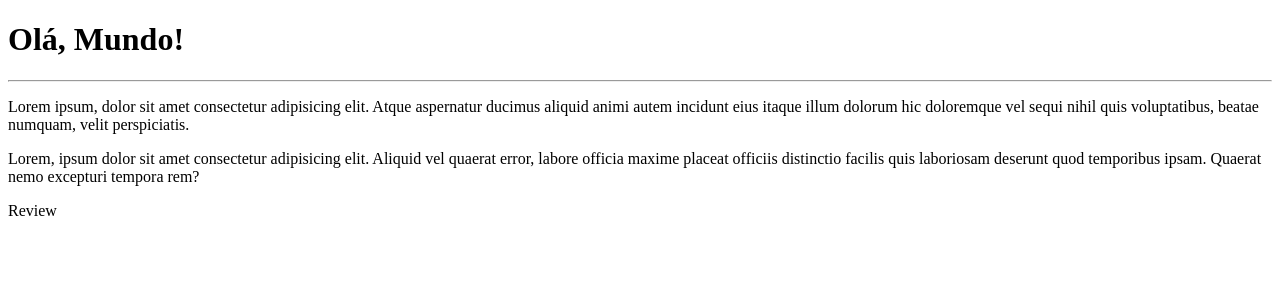
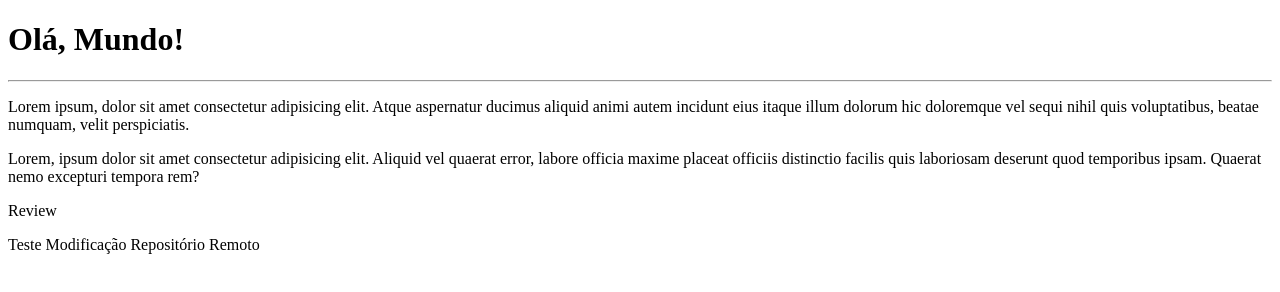
Before and after one commit to alansousacarvalho/Ola-Mundo, a plain HTML site: page site-exemplo/index.html in a window 1280 px wide. Drawn offline with Linux system fonts and the light colour scheme.

Commit message:
Atualização repositório remoto

```diff
--- a/site-exemplo/index.html
+++ b/site-exemplo/index.html
@@ -14,6 +14,7 @@
   <p>Lorem ipsum, dolor sit amet consectetur adipisicing elit. Atque aspernatur ducimus aliquid animi autem incidunt eius itaque illum dolorum hic doloremque vel sequi nihil quis voluptatibus, beatae numquam, velit perspiciatis.</p>
   <p>Lorem, ipsum dolor sit amet consectetur adipisicing elit. Aliquid vel quaerat error, labore officia maxime placeat officiis distinctio facilis quis laboriosam deserunt quod temporibus ipsam. Quaerat nemo excepturi tempora rem?</p>
   <p>Review</p>
+  <p>Teste Modificação Repositório Remoto</p>
 </body>
 
 </html>
```
